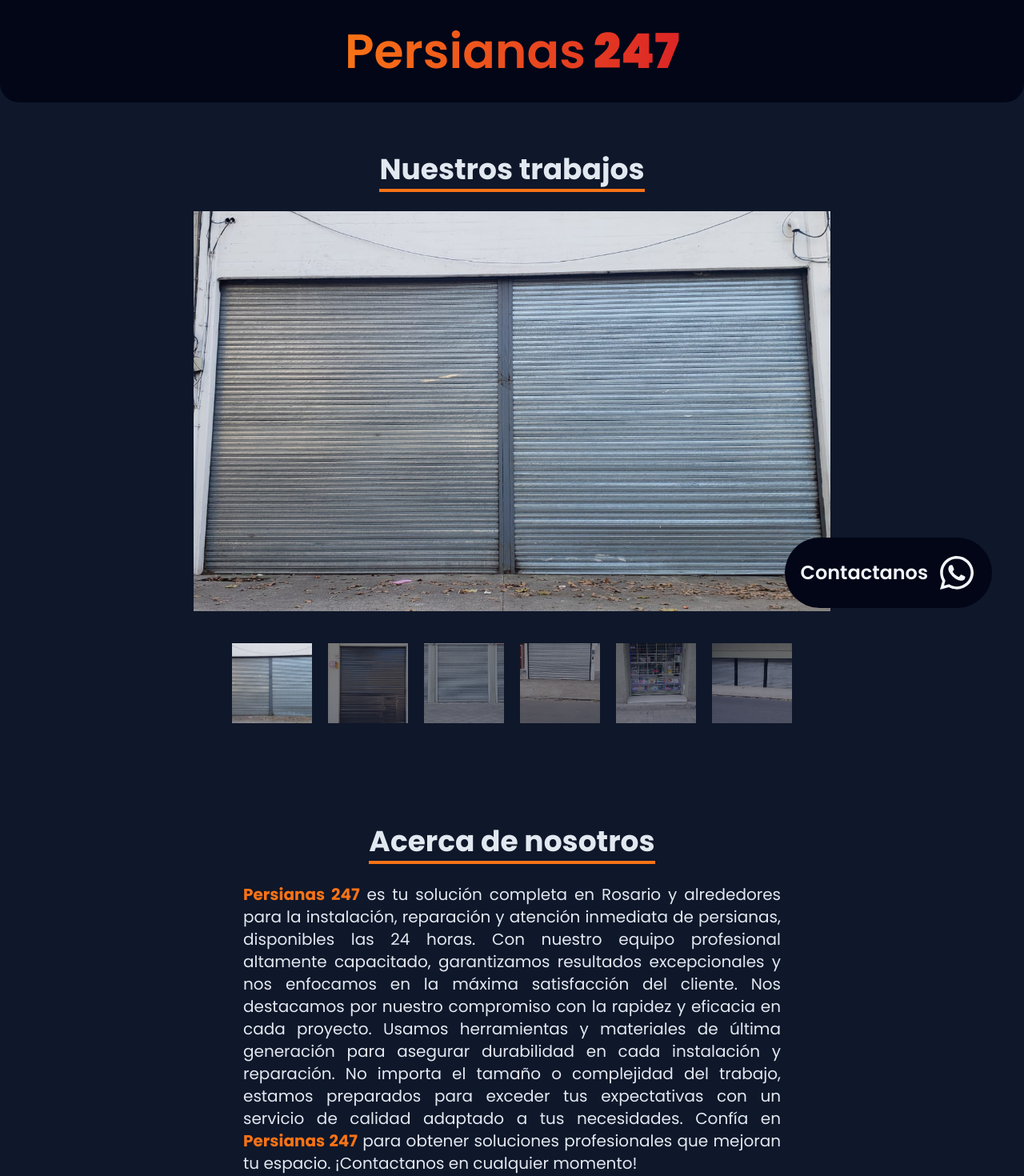
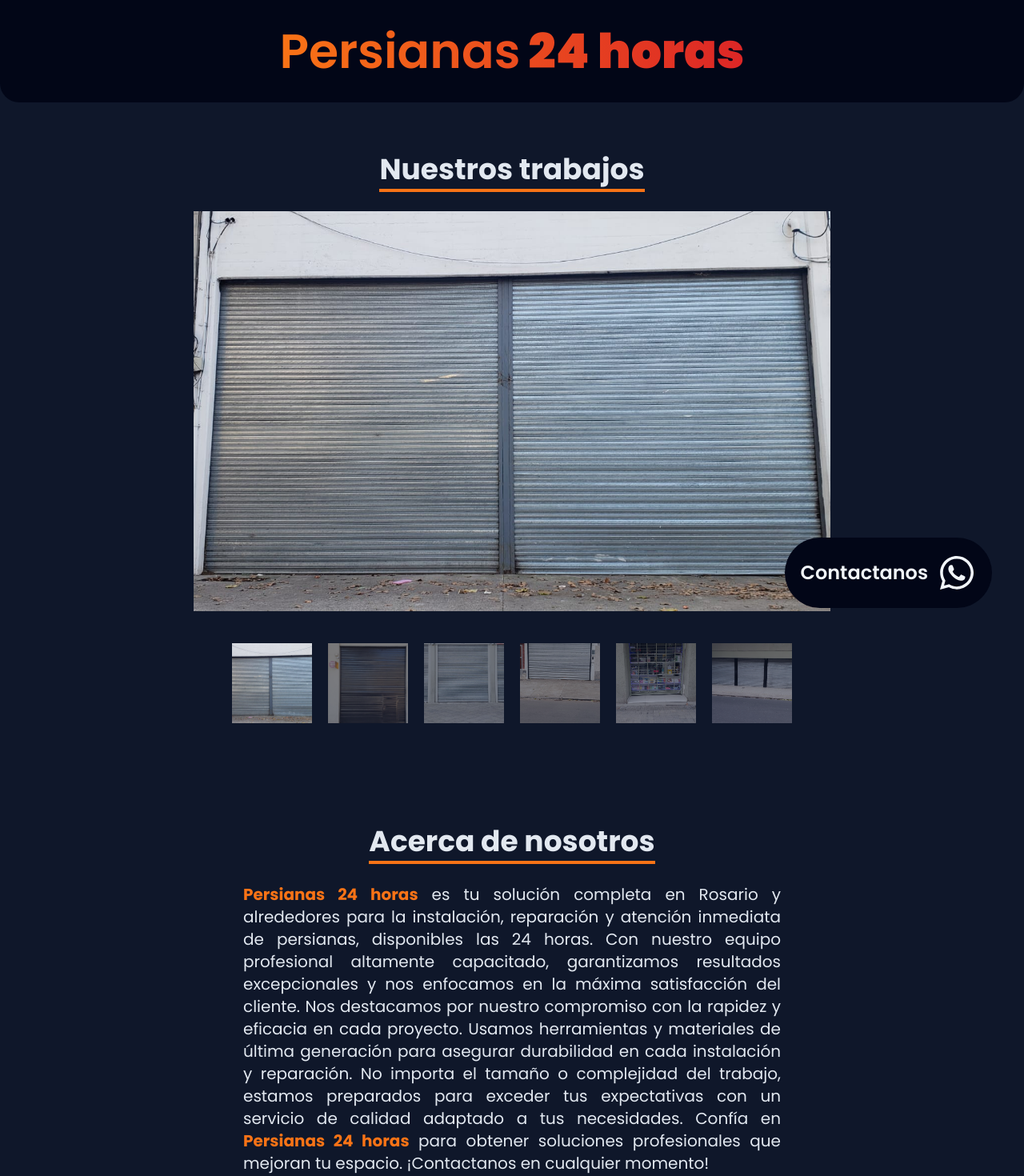
Before and after one commit to Fiduxion/vcpersianas, a Next.js app: page / in a window 1280 px wide. Shown: the top 1470 px of the page at 80% size. Built offline with nearby package versions, Linux system fonts and the light colour scheme.

Commit message:
Changed all ocurrences of 'Persianas 247' for 'Persianas 24 horas'

```diff
--- a/src/components/About.tsx
+++ b/src/components/About.tsx
@@ -4,12 +4,12 @@ const About = () => {
     return <div className="">
         <Title>Acerca de nosotros</Title>
         <p className="text-slate-200 text-justify text-xl md:w-3/5 m-auto">
-        <span className="font-bold text-orange-500">Persianas 247</span> es tu solución completa en Rosario y alrededores para la instalación, reparación y atención inmediata de persianas,
+        <span className="font-bold text-orange-500">Persianas 24 horas</span> es tu solución completa en Rosario y alrededores para la instalación, reparación y atención inmediata de persianas,
         disponibles las 24 horas. Con nuestro equipo profesional altamente capacitado, garantizamos resultados excepcionales y
         nos enfocamos en la máxima satisfacción del cliente. Nos destacamos por nuestro compromiso con la rapidez y eficacia
         en cada proyecto. Usamos herramientas y materiales de última generación para asegurar durabilidad en cada instalación
         y reparación. No importa el tamaño o complejidad del trabajo, estamos preparados para exceder tus expectativas con
-        un servicio de calidad adaptado a tus necesidades. Confía en <span className="font-bold text-orange-500">Persianas 247</span> para obtener soluciones profesionales que
+        un servicio de calidad adaptado a tus necesidades. Confía en <span className="font-bold text-orange-500">Persianas 24 horas</span> para obtener soluciones profesionales que
         mejoran tu espacio. ¡Contactanos en cualquier momento!
         </p>
     </div>
--- a/src/components/Banner.tsx
+++ b/src/components/Banner.tsx
@@ -1,7 +1,7 @@
 const Banner = () => {
     return <div className="bg-slate-950 h-32 grid place-content-center rounded-b-3xl">
         <p className=" bg-gradient-to-r from-orange-500 to-red-600 bg-clip-text text-transparent font-semibold text-5xl md:text-6xl">Persianas
-        <span className="font-black"> 247</span></p>
+        <span className="font-black"> 24 horas</span></p>
     </div>
 }
 
--- a/src/components/ContactForm.tsx
+++ b/src/components/ContactForm.tsx
@@ -77,11 +77,9 @@ const ContactForm = () => {
                     data: values
                 })
             });
-            console.log(res);
 
             setSubmitState(+res.ok);
         } catch(e) {
-            console.error(e);
             setSubmitState(0);
         }
     }
--- a/src/components/Footer.tsx
+++ b/src/components/Footer.tsx
@@ -3,7 +3,7 @@ import { AiOutlineMail, AiFillEye } from "react-icons/ai";
 
 const Footer = () => {
     return <div className="py-16 bg-slate-950 justify-items-center flex md:flex-row flex-col justify-around items-center md:px-20 gap-10">
-        <p className="text-orange-500 place-self-center font-bold text-4xl">Persianas 247</p>
+        <p className="text-orange-500 place-self-center font-bold text-4xl">Persianas 24 horas</p>
         <div className="flex gap-16">
             <a href="https://w.app/persianas247"><FaWhatsapp className="place-self-center text-slate-100" size={40}/></a>
             <a href="mailto:persianaemiliano@gmail.com" ><AiOutlineMail className="place-self-center text-slate-100" size={40}/></a>
--- a/src/pages/index.tsx
+++ b/src/pages/index.tsx
@@ -11,7 +11,7 @@ export default function Home() {
   return (
     <div className="font-poppins bg-slate-900 overflow-x-hidden">
       <Head>
-        <title>Persianas 247</title>
+        <title>Persianas 24 horas</title>
         <meta charSet="utf-8"></meta>
         <meta name="description" content="Instalación, reparación y atención inmediata de persianas en Rosario y alrededores, disponibles las 24 horas"></meta>
         <link rel="apple-touch-icon" sizes="76x76" href="/apple-touch-icon.png" />
```
